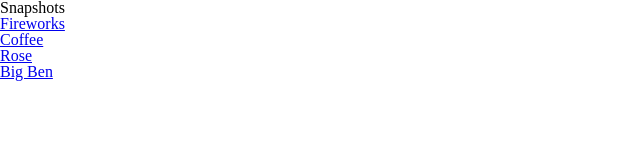
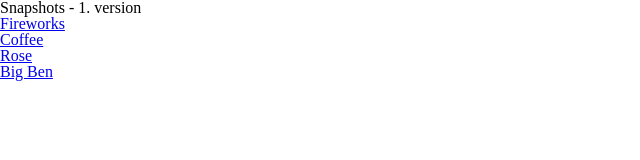
Before and after one commit to IsratJahan13/02-image-gallery, a plain HTML site: page 01-version/index.html in a window 1280 px wide. Shown: the full height of the page, 0-640 px from the left. Drawn offline with Linux system fonts and the light colour scheme.

Commit message:
ensimmäinen versio on valmis

```diff
--- a/01-version/index.html
+++ b/01-version/index.html
@@ -9,7 +9,7 @@
     <script defer src="./js/scripts.js"></script>
 </head>
 <body>
-    <h1>Snapshots</h1>
+    <h1>Snapshots - 1. version</h1>
     <ul>
         <li>
             <a href="./img/js-gallery-fireworks.jpg" title="A fireworks display">Fireworks</a>
```
